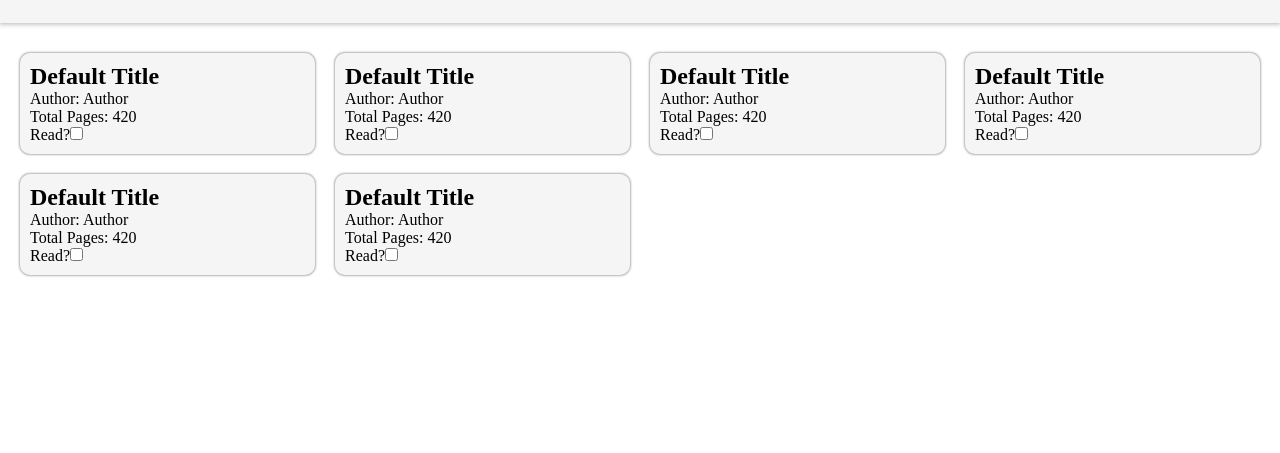
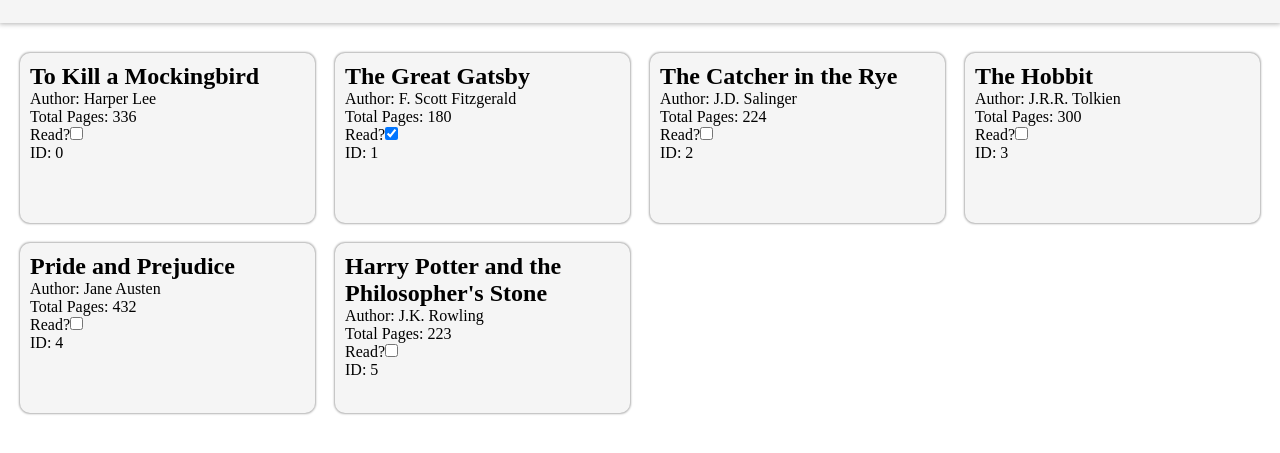
Before and after one commit to Scalaptia/js-library, a plain HTML site: page index.html in a window 1280 px wide. Shown: the part 77-530 px from the top of the page. Drawn offline with Linux system fonts and the light colour scheme.

Commit message:
handle book ids and read status

```diff
--- a/app.js
+++ b/app.js
@@ -26,23 +26,14 @@ function Book(title, author, pages, read, id) {
     }
 }
 
-const defaultxd = new Book("Default Title", "Author", 420, true, 0)
-myLibrary.push(defaultxd)
-const defaultxdd = new Book("Default Title", "Author", 420, true, 1)
-myLibrary.push(defaultxd)
-const defaultxddd = new Book("Default Title", "Author", 420, true, 2)
-myLibrary.push(defaultxd)
-const defaultxdddd = new Book("Default Title", "Author", 420, true, 3)
-myLibrary.push(defaultxd)
-const defaultxddddd = new Book("Default Title", "Author", 420, true, 4)
-myLibrary.push(defaultxd)
-const defaultxdddddd = new Book("Default Title", "Author", 420, true, 5)
-myLibrary.push(defaultxd)
+addBookToLibrary(new Book("To Kill a Mockingbird", "Harper Lee", 336, false, 0))
+addBookToLibrary(new Book("The Great Gatsby", "F. Scott Fitzgerald", 180, true, 1))
+addBookToLibrary(new Book("The Catcher in the Rye", "J.D. Salinger", 224, false, 2))
+addBookToLibrary(new Book("The Hobbit", "J.R.R. Tolkien", 300, false, 3))
+addBookToLibrary(new Book("Pride and Prejudice", "Jane Austen", 432, false, 4))
+addBookToLibrary(new Book("Harry Potter and the Philosopher's Stone", "J.K. Rowling", 223, false, 5))
 
-
-let bookID = 0
-function addBookToLibrary() {
-    const userBook = new Book(titleInput.value, authorInput.value, pagesInput.value, readInput.checked, bookID += 1)
+function addBookToLibrary(userBook) {
     console.log(userBook.info())
     myLibrary.push(userBook)
     titleInput.value = ""
@@ -76,9 +67,29 @@ function showLibrary() {
 
         const readEl = document.createElement("input")
         readEl.type = "checkbox"
+        readEl.classList.add("card-checkbox")
+        if(book.read) {
+            readEl.checked = true
+        }
         bookCard.appendChild(readEl)
 
+        const idEl = document.createElement("p")
+        idEl.textContent = `ID: ${book.id}`
+        bookCard.appendChild(idEl)
+
         bookCardContainer.appendChild(bookCard)
+
+        bookCard.addEventListener("click", (event) => {
+            if (event.target.matches("input")) {
+                const foundBook = myLibrary.find(obj => obj.title === event.target.parentNode.last) // Find book with matching title
+                if (foundBook.read) {
+                    foundBook.read = false
+                } else {
+                    foundBook.read = true
+                }
+                console.log(foundBook)
+            }
+        })
     })
 }
 
@@ -89,10 +100,11 @@ newBookBtn.addEventListener("click", () => {
     formContainer.classList.add("open")
 })
 
+let bookID = 5
 addBookBtn.addEventListener("click", (event) => {
     if(titleInput.value && authorInput.value && pagesInput.value){
         event.preventDefault()
-        addBookToLibrary()
+        addBookToLibrary(new Book(titleInput.value, authorInput.value, pagesInput.value, readInput, bookID += 1))
         showLibrary()
         modal.classList.remove("open")
         formContainer.classList.remove("open")
--- a/books.css
+++ b/books.css
@@ -12,5 +12,6 @@
     border-radius: 10px;
     padding: 10px;
     width: 100%;
+    height: 150px;
     box-shadow: 0 0 2px 1px rgba(0, 0, 0, 0.3);
 }
--- a/index.html
+++ b/index.html
@@ -32,7 +32,7 @@
             </div>
             <div class="input-container">
                 <label class="input-label" for="read-input">READ</label>
-                <input class="read-input" type="checkbox" name="read-input" id="read-input" required>
+                <input class="read-input" type="checkbox" name="read-input" id="read-input">
             </div>
 
             <button id="add-book-btn" type="submit">Add Book</button>
```
